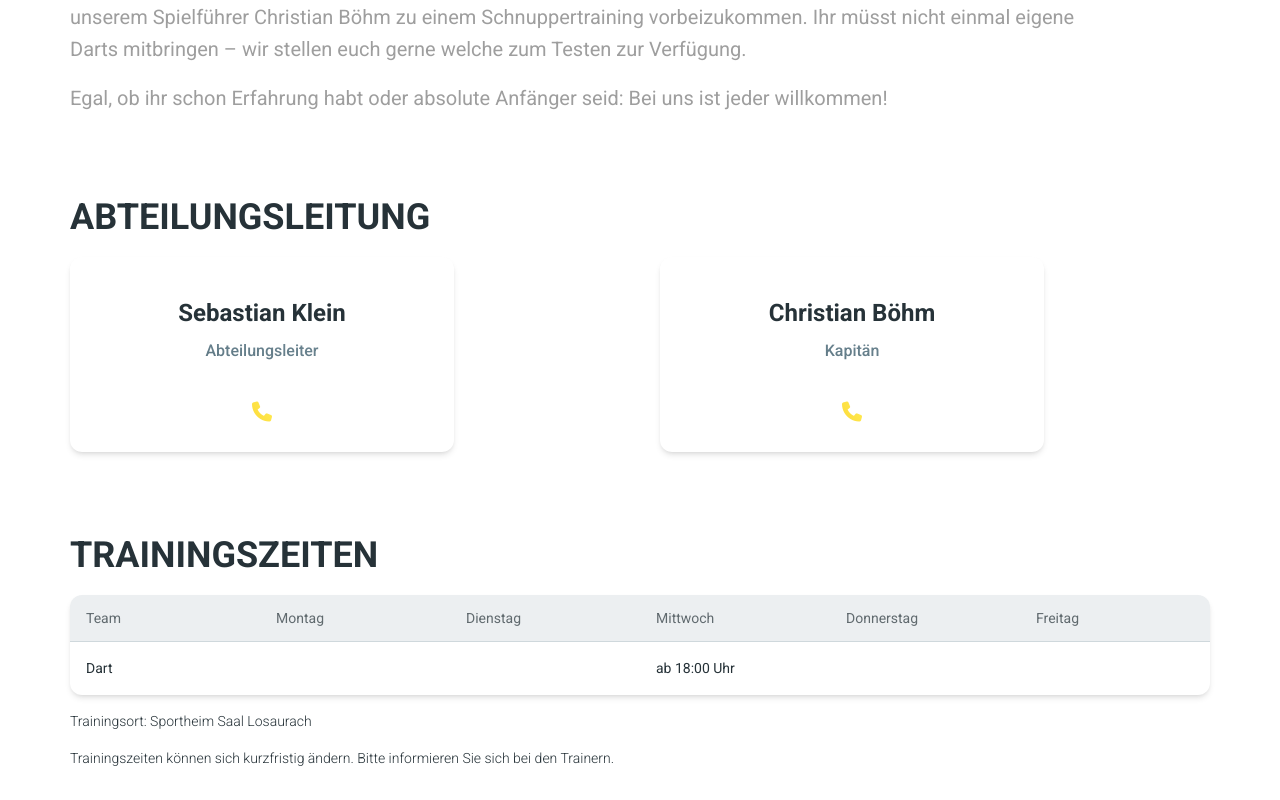
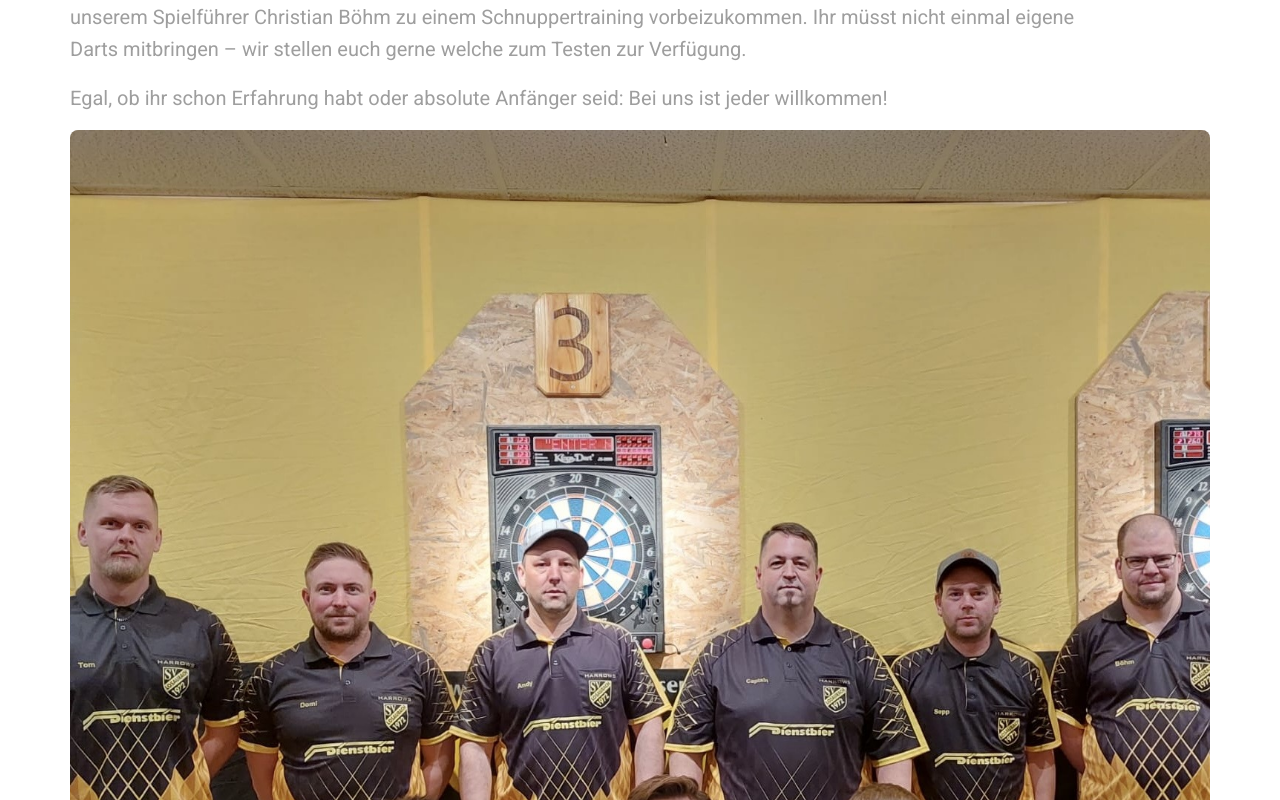
Before and after one commit to tomboe311/svlosaurach, a Next.js app: page /dist/darts in a window 1280 px wide. Shown: the part 820-1620 px from the top of the page. Built offline with nearby package versions, Linux system fonts and the light colour scheme.

Commit message:
new image for Dart

```diff
--- a/src/app/darts/darts.tsx
+++ b/src/app/darts/darts.tsx
@@ -86,6 +86,11 @@ function Darts() {
                     Egal, ob ihr schon Erfahrung habt oder absolute Anfänger seid: Bei uns ist jeder
                     willkommen!
                 </Typography>
+                <img
+                    className="min-h-full w-full rounded-lg object-cover object-center"
+                    src="/teams/sv-losaurach-dart.jpeg"
+                    alt="Herrenmannschaft"
+                />
             </div>
             <div className="container mx-auto">
                 <Typography variant="h2" color="blue-gray" className="mb-4 uppercase">
```
Also changed, not shown: public/teams/sv-losaurach-dart.jpeg (added).
